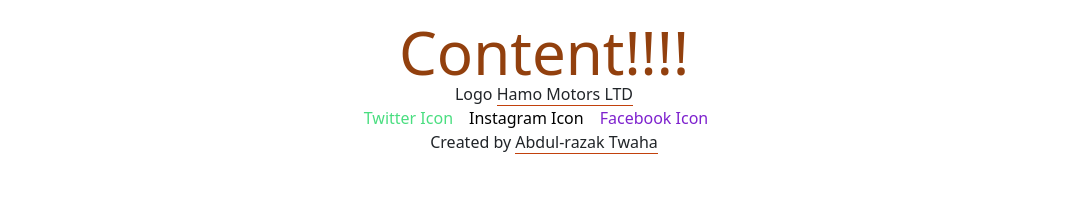
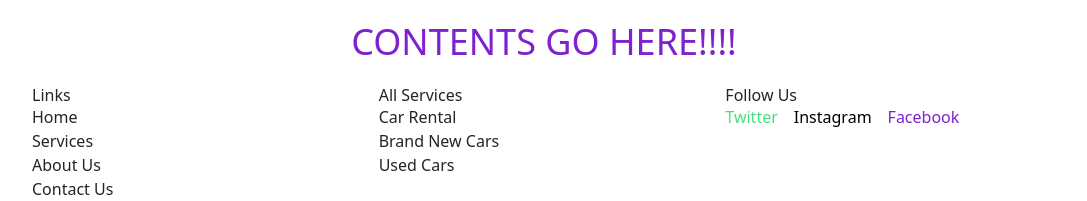
Before and after one commit to artwaha/hamo-motors, a Gatsby site: page / in a window 1280 px wide. Shown: the part 650-851 px from the top of the page, without its empty margins (96-1183 px from the left). Before the commit the page ends 804 px from the top, so only its background shows below. Built offline with nearby package versions, Linux system fonts and the light colour scheme; Gatsby itself is replaced by a stand-in of ours.

Commit message:
Populating Footer

```diff
--- a/src/components/Footer.jsx
+++ b/src/components/Footer.jsx
@@ -2,24 +2,41 @@ import React from "react";
 
 const Footer = ({ author, company }) => {
   return (
-    <footer className="">
-      <div className="block text-center max-w-screen-lg m-auto">
+    <footer className="pt-4">
+      <div className="w-full max-w-screen-lg m-auto grid grid-cols-3 gap-3">
         <div>
-          Logo <span className="border-b border-orange-700">{company}</span>
-        </div>
-        <div>
-          <ul className="flex justify-center">
-            <li className="text-green-400 pr-4">Twitter Icon</li>
-            <li className=" text-black pr-4">Instagram Icon</li>
-            <li className=" text-purple-700 pr-4">Facebook Icon</li>
+          <h4>Links</h4>
+          <ul className="p-0">
+            <li>Home</li>
+            <li>Services</li>
+            <li>About Us</li>
+            <li>Contact Us</li>
           </ul>
         </div>
+
         <div>
+          <h4>All Services</h4>
+          <ul className="p-0">
+            <li>Car Rental</li>
+            <li>Brand New Cars</li>
+            <li>Used Cars</li>
+          </ul>
+        </div>
+
+        <div>
+          <h4>Follow Us</h4>
+          <ul className="p-0 flex">
+            <li className="text-green-400 pr-4">Twitter</li>
+            <li className=" text-black pr-4">Instagram</li>
+            <li className=" text-purple-700">Facebook</li>
+          </ul>
+        </div>
+        {/* <div>
           <p>
             Created by{" "}
             <span className="border-b border-orange-700">{author}</span>
           </p>
-        </div>
+        </div> */}
       </div>
     </footer>
   );
--- a/src/pages/index.js
+++ b/src/pages/index.js
@@ -5,7 +5,9 @@ import Seo from "../components/seo";
 const IndexPage = () => {
   return (
     <Layout>
-      <span className="text-6xl text-amber-800">Content!!!!</span>
+      <span className="text-4xl text-purple-700 uppercase">
+        Contents go here!!!!
+      </span>
     </Layout>
   );
 };
```
